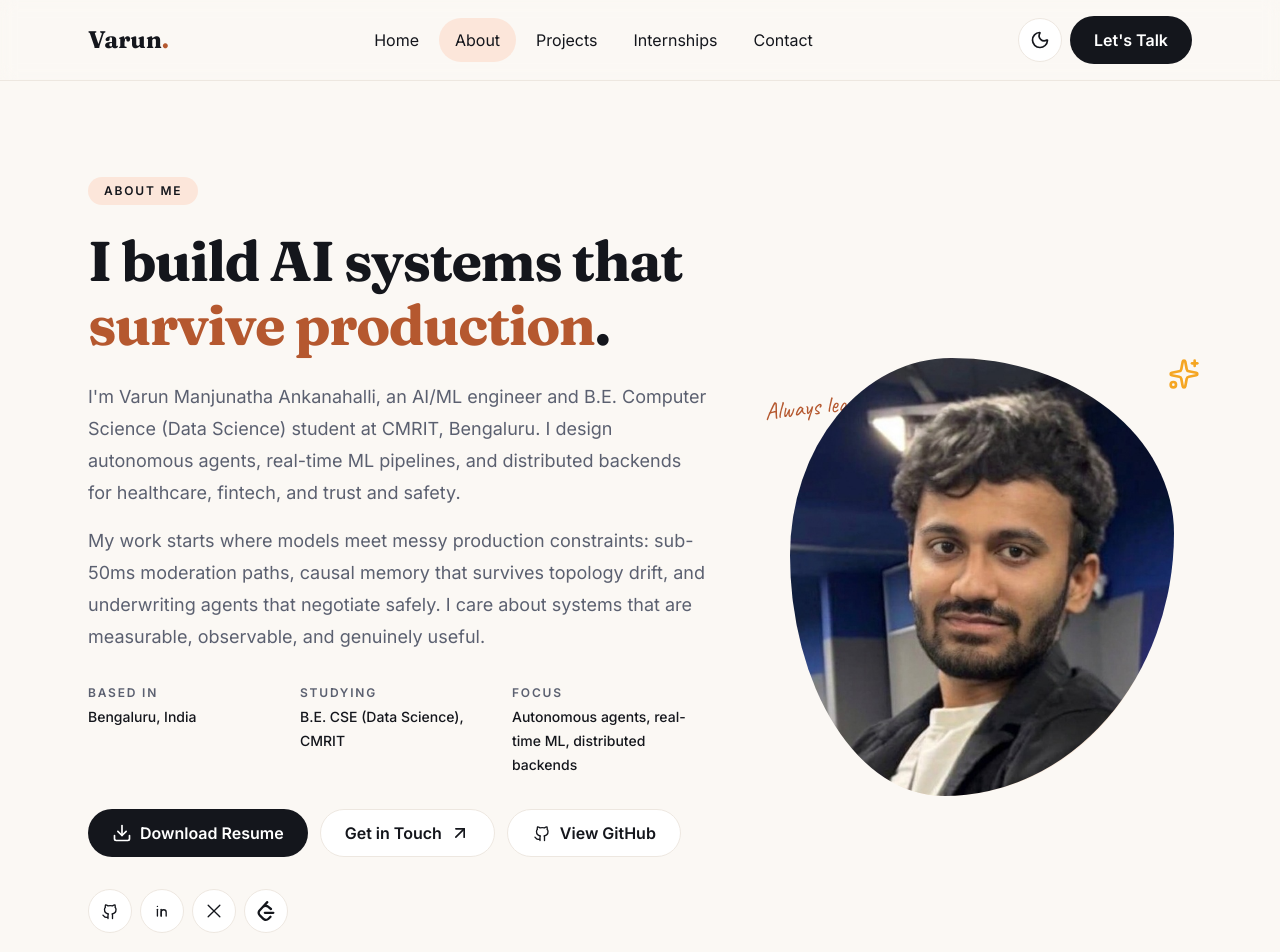
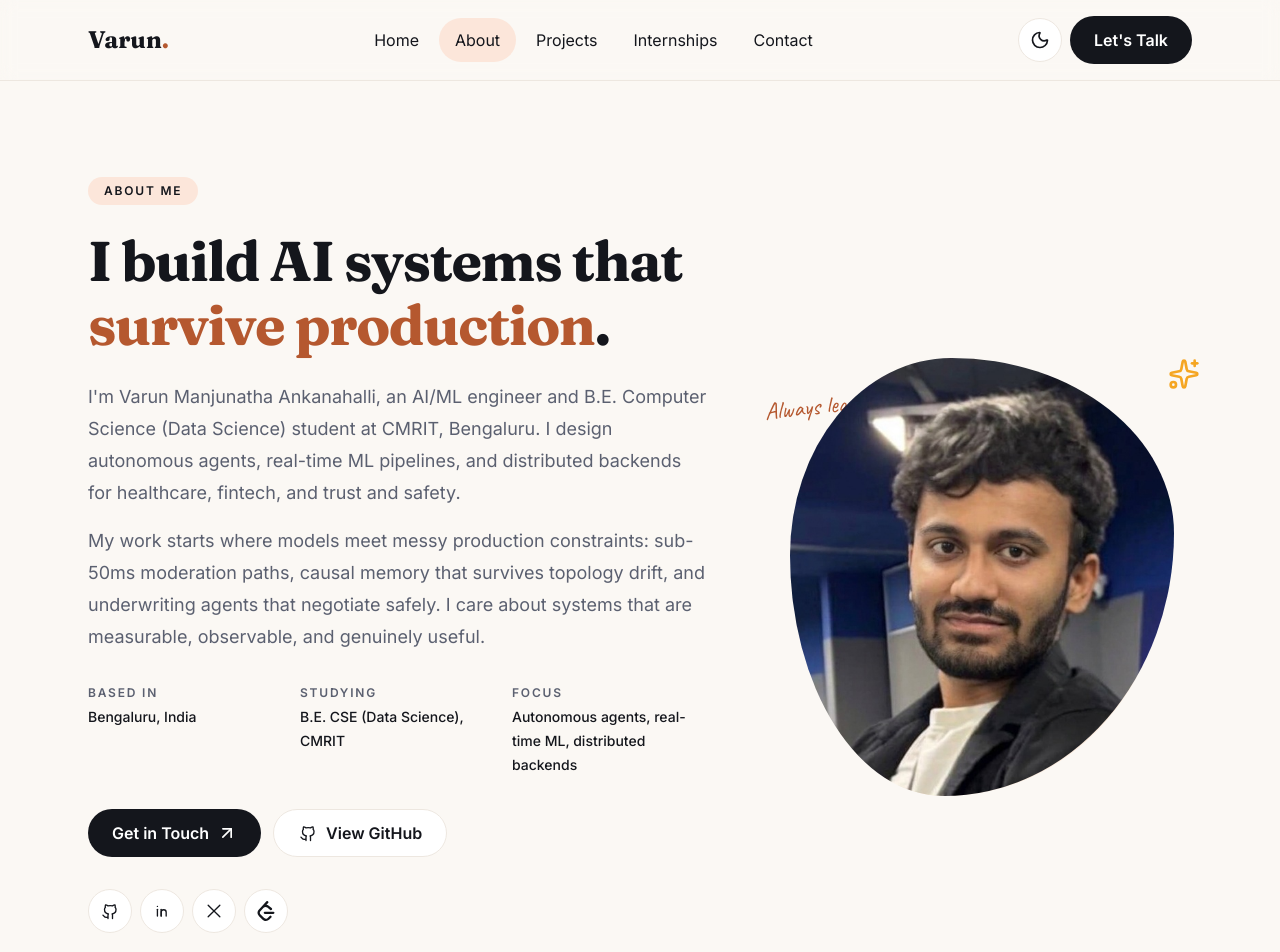
Before and after one commit to VarunMA-23/Portfolio, a Next.js app: page /about in a window 1280 px wide. Shown: the top 952 px of the page. Built offline with nearby package versions, Linux system fonts and the light colour scheme.

Commit message:
feat: move resume CTA from about page to home hero

```diff
--- a/src/components/about/AboutHeader.tsx
+++ b/src/components/about/AboutHeader.tsx
@@ -1,4 +1,4 @@
-import { ArrowUpRight, Download } from "lucide-react";
+import { ArrowUpRight } from "lucide-react";
 import { Container } from "@/components/layout/Container";
 import { ButtonLink } from "@/components/ui/ButtonLink";
 import { Pill } from "@/components/ui/Pill";
@@ -47,13 +47,7 @@ export function AboutHeader({ content }: { content: AboutContent }) {
           </dl>
 
           <div className="mt-8 flex flex-wrap items-center gap-3">
-            {content.resume ? (
-              <ButtonLink href={content.resume.href}>
-                <Download aria-hidden="true" className="size-5" />
-                {content.resume.label}
-              </ButtonLink>
-            ) : null}
-            <ButtonLink href="/contact" variant={content.resume ? "secondary" : "primary"}>
+            <ButtonLink href="/contact">
               Get in Touch
               <ArrowUpRight aria-hidden="true" className="size-5" />
             </ButtonLink>
--- a/src/components/home/HeroContent.tsx
+++ b/src/components/home/HeroContent.tsx
@@ -1,4 +1,4 @@
-import { ArrowUpRight } from "lucide-react";
+import { ArrowUpRight, Download } from "lucide-react";
 import { ButtonLink } from "@/components/ui/ButtonLink";
 import { Pill } from "@/components/ui/Pill";
 import { SocialIcon } from "@/components/ui/SocialIcon";
@@ -42,6 +42,12 @@ export function HeroContent({ content }: { content: HeroContentData }) {
           <SocialIcon name="github" />
           {content.secondaryCta.label}
         </ButtonLink>
+        {content.resume ? (
+          <ButtonLink href={content.resume.href} variant="secondary">
+            <Download aria-hidden="true" className="size-5" />
+            {content.resume.label}
+          </ButtonLink>
+        ) : null}
       </div>
 
       <div className="mt-8 flex flex-wrap items-center gap-6">
--- a/src/data/about.ts
+++ b/src/data/about.ts
@@ -93,8 +93,4 @@ export const aboutContent: AboutContent = {
       "Probabilistic reasoning and large-scale system design",
     ],
   },
-  resume: {
-    label: "Download Resume",
-    href: "/pdf/New%20Resume%20%282%29.pdf",
-  },
 };
--- a/src/data/hero.ts
+++ b/src/data/hero.ts
@@ -20,6 +20,10 @@ export const heroContent: HeroContent = {
     label: "View GitHub",
     href: "https://github.com/VarunMA-23",
   },
+  resume: {
+    label: "Resume",
+    href: "/pdf/New%20Resume%20%282%29.pdf",
+  },
   portrait: {
     src: "/images/Varun_insta_560x640.jpg",
     alt: "Portrait of Varun Manjunatha Ankanahalli",
--- a/src/types/content.ts
+++ b/src/types/content.ts
@@ -38,6 +38,10 @@ export type HeroContent = {
     href: string;
   };
   secondaryCta: {
+    label: string;
+    href: string;
+  };
+  resume?: {
     label: string;
     href: string;
   };
@@ -130,10 +134,6 @@ export type AboutContent = {
     title: string;
     description: string;
     items: string[];
-  };
-  resume?: {
-    label: string;
-    href: string;
   };
 };
 
```
Also changed, not shown: 2 other files (tests, documents, lock files or other folders).
